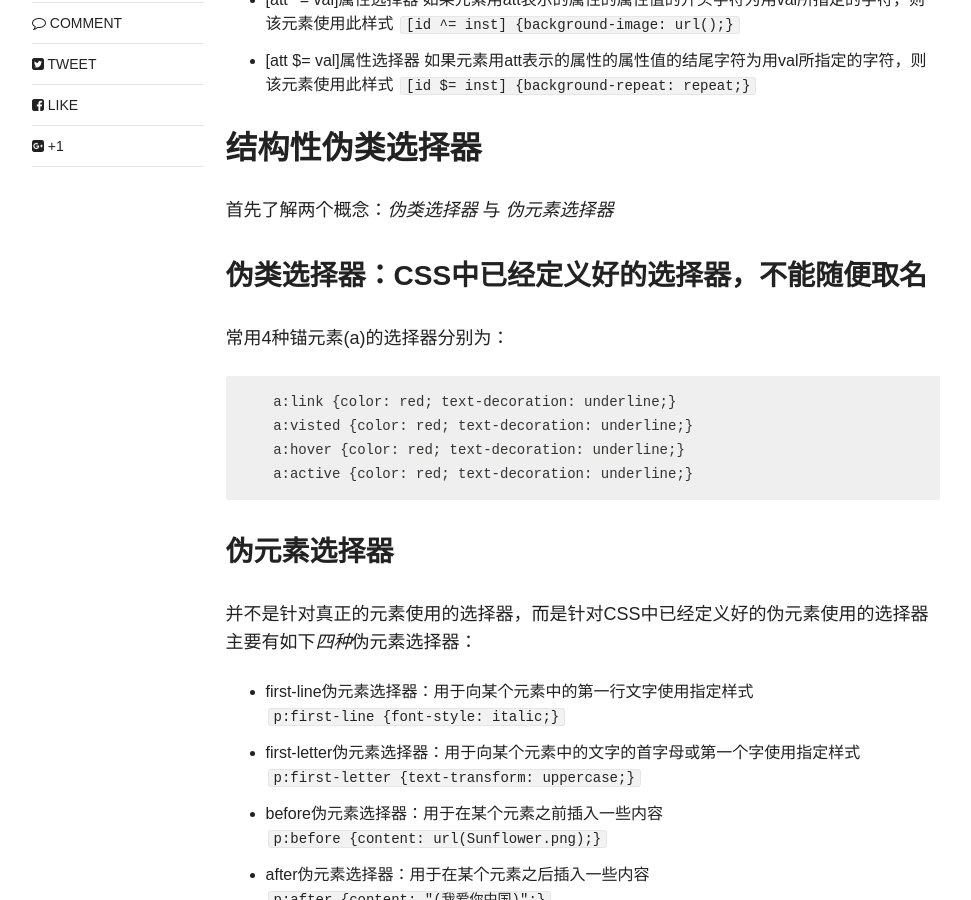
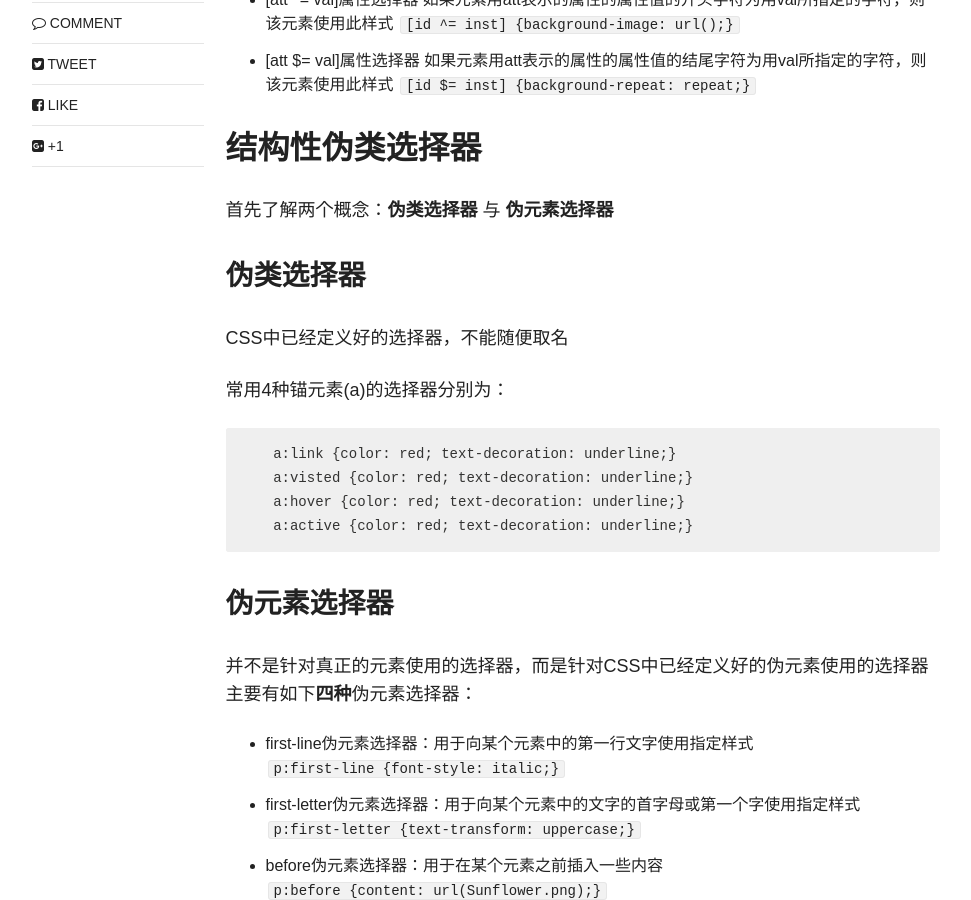
Before and after one commit to hushPlease/hushPlease.github.io, a Jekyll site: the page built from _posts/articles/2015-09-22-selector-note.md, in a window 1280 px wide and 900 px high, scrolled down 1210 px. Shown: the whole window, without its empty margins (154-1125 px from the left). Built offline with Jekyll 4.4.1, drawn with Linux system fonts in a browser that asks for light colours; nearby versions of some CDN libraries; comment, search, counter and statistics services are not loaded.

Commit message:
Update syntax.

```diff
--- a/_posts/articles/2015-09-22-selector-note.md
+++ b/_posts/articles/2015-09-22-selector-note.md
@@ -33,9 +33,11 @@ image:
 
 ## 结构性伪类选择器
 
-首先了解两个概念：*伪类选择器* 与 *伪元素选择器*
+首先了解两个概念：**伪类选择器** 与 **伪元素选择器**
 
-### 伪类选择器：CSS中已经定义好的选择器，不能随便取名
+### 伪类选择器
+CSS中已经定义好的选择器，不能随便取名
+
 常用4种锚元素(a)的选择器分别为：
 
         a:link {color: red; text-decoration: underline;}
@@ -46,7 +48,7 @@ image:
 ### 伪元素选择器
 
 并不是针对真正的元素使用的选择器，而是针对CSS中已经定义好的伪元素使用的选择器
-主要有如下*四种*伪元素选择器：
+主要有如下**四种**伪元素选择器：
 
 * first-line伪元素选择器：用于向某个元素中的第一行文字使用指定样式
 `p:first-line {font-style: italic;}`
@@ -70,21 +72,21 @@ image:
 
 ### 选择器：first-child, last-child, nth-child, nth-last-child
 
-单独指定*第一个子元素*、*最后一个子元素*的样式
+单独指定**第一个子元素**、**最后一个子元素**的样式
 
 * first-child: 对一个父元素中的第一个子元素指定样式
 `li:first-child {background-color: red;}`
 * last-child: 对一个父元素中的最后一个子元素指定样式
 `li:last-child {background-color: red;}`
 
-对*指定序号*的子元素使用样式
+对**指定序号**的子元素使用样式
 
 * nth-child: 对指定序号的子元素设置样式(正数)
 `li:nth-child(2) {background-color: red;} -- 第2个li元素的样式`
 * nth-last-child: 对指定序号的子元素设置样式(倒数)
 `li:nth-last-child(2) {background-color: red;} -- 倒数第2个li元素的样式`
 
-对所有*第奇数个子元素*或*第偶数个子元素*指定样式
+对所有**第奇数个子元素**或**第偶数个子元素**指定样式
 
 * nth-child(odd): 所有正数下来第偶数个子元素
 * nth-child(even): 所有正数下来第奇数个子元素
@@ -95,7 +97,7 @@ image:
 
 ### 选择器：nth-of-type, nth-last-of-type
 
-使用这两个选择器时，CSS3在计算子元素是第奇数个子元素还是第偶数个元素时，就会*只计算同类型元素*
+使用这两个选择器时，CSS3在计算子元素是第奇数个子元素还是第偶数个元素时，就会**只计算同类型元素**
 
         td:nth-of-type(odd) {background-color: yellow;}
         td: nth-of-type(even) {background-color: blue;}
```
